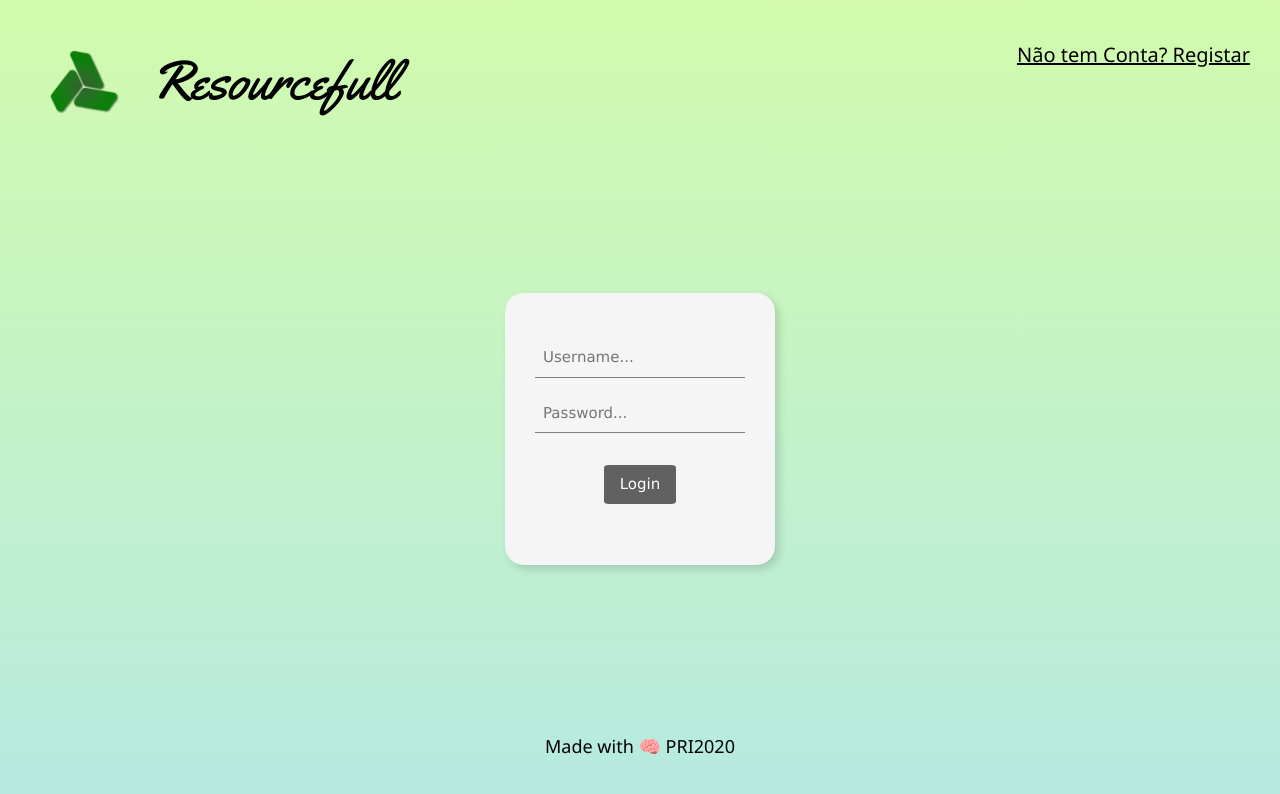
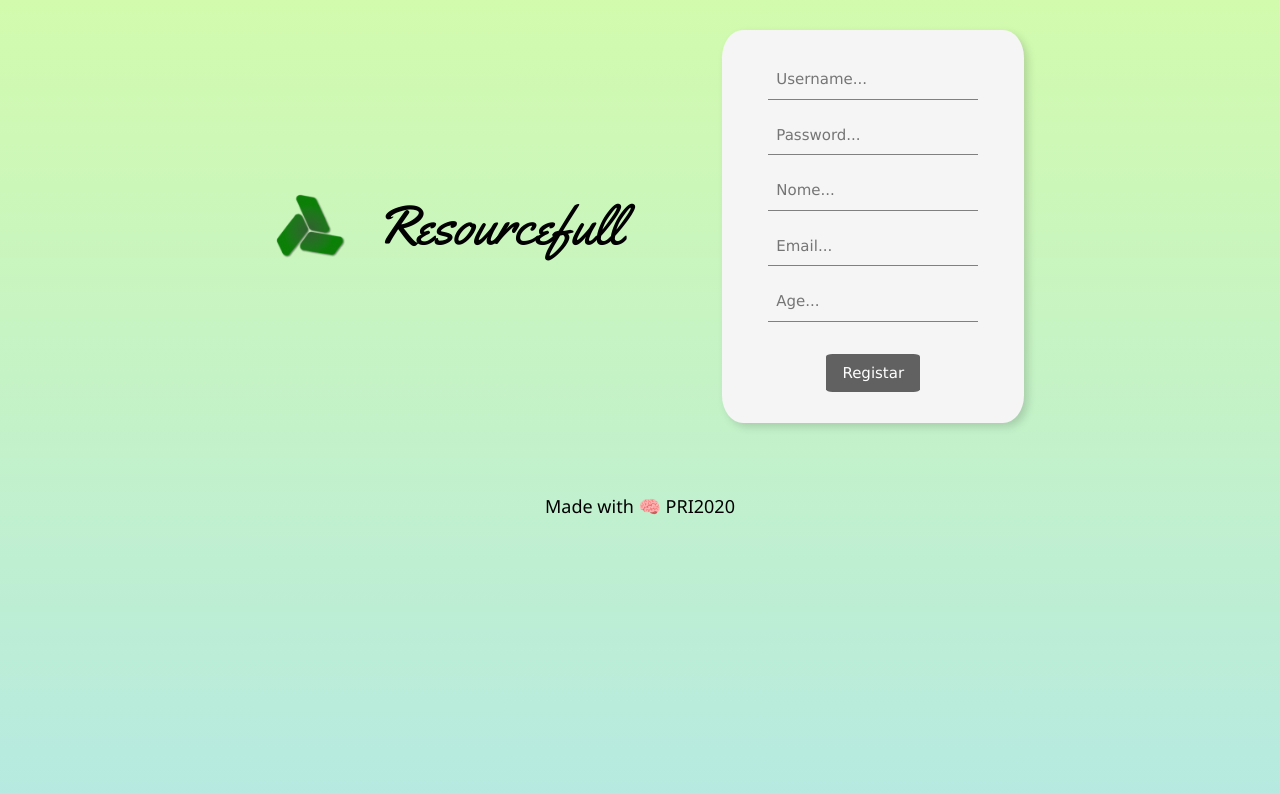
Before and after one commit to nuno-aac/TrabalhoPRI, a React (Create React App) app in the folder ReactRecursos/resourcefull/: page /users/register in a window 1280 px wide. Before the commit this address led to /users/login. Shown: the top 794 px of the page. Built offline with nearby package versions, Linux system fonts and the light colour scheme.

Commit message:
Registo a funcionar

```diff
--- a/ReactRecursos/resourcefull/src/App.js
+++ b/ReactRecursos/resourcefull/src/App.js
@@ -2,7 +2,6 @@ import './stylesheets/style.css';
 import './stylesheets/docstyles.css';
 import './stylesheets/instyles.css';
 
-import Login from './components/login'
 import ProtectedRoute from './components/protectedRoute'
 import {ProvideAuth} from './contexts/authcontext'
 
@@ -11,8 +10,12 @@ import {
   Switch,
   Route,
 } from "react-router-dom";
+
+import Login from './components/login'
+import Register from './components/register';
 import HomeScreen from './components/homeScreen';
 import Recursos from './components/recursos';
+import Recurso from './components/recurso';
 
 function App() {
   return (
@@ -22,9 +25,15 @@ function App() {
           <Route exact path="/users/login">
             <Login/>
           </Route >
+          <Route exact path="/users/register">
+            <Register />
+          </Route >
           <ProtectedRoute path="/">
             <Route exact path='/recursos'>
               <Recursos />
+            </Route>
+            <Route exact path='/recurso'>
+              <Recurso />
             </Route>
             <Route exact path='/'>
               <HomeScreen />
--- a/ReactRecursos/resourcefull/src/components/login.js
+++ b/ReactRecursos/resourcefull/src/components/login.js
@@ -31,7 +31,7 @@ function Login() {
             <div className="dt-login-container">
                 <div className="dt-login dt-round w3-container dt-login-form">
                     <input className="w3-input w3-margin-bottom dt-input" value={username} onChange={(e) => setUsername(e.target.value)} placeholder="Username..." />
-                    <input className="w3-input w3-margin-bottom dt-input" value={password} onChange={(e) => setPassword(e.target.value)} placeholder="Password..." />
+                    <input className="w3-input w3-margin-bottom dt-input" type="password" value={password} onChange={(e) => setPassword(e.target.value)} placeholder="Password..." />
                     <div className="w3-btn w3-dark-gray dt-round w3-margin" onClick={handleLogin} >Login</div>
                 </div>
             </div>
--- a/ReactRecursos/resourcefull/src/components/recursos.js
+++ b/ReactRecursos/resourcefull/src/components/recursos.js
@@ -13,7 +13,7 @@ function Recursos() {
         axios.get('http://localhost:6969/recursos', { withCredentials:true })
         .then(dados => {
             console.log(dados.data)
-            setRecursos(dados.data.recursosPriv)
+            setRecursos(dados.data.recursosPublic)
             setIsLoading(false)
         })
         .catch(err => { console.log(err) })
--- a/ReactRecursos/resourcefull/src/components/register.js
+++ b/ReactRecursos/resourcefull/src/components/register.js
@@ -1,9 +1,8 @@
 import '../stylesheets/style.css';
 import '../stylesheets/docstyles.css';
-import '../stylesheets/instyles.css';
 import { useState } from 'react';
-import { useAuth } from '../contexts/authcontext';
-import { useHistory, useLocation } from 'react-router-dom';
+import { useHistory } from 'react-router-dom';
+import axios from 'axios';
 
 
 function Login() {
@@ -13,15 +12,15 @@ function Login() {
     let [email, setEmail] = useState('')
     let [age, setAge] = useState('')
 
-    let auth = useAuth();
     let history = useHistory();
-    let location = useLocation();
-
-    let { from } = location.state || { from: { pathname: "/" } };
 
     function handleRegister() {
-        auth.signin(username, password, () => { history.push("/"); history.replace(from) })
-        console.log(auth.user)
+        axios.post('http://localhost:6969/users/register',{id:username,password:password,nome:name,email:email,age:age})
+        .then(dados => {
+            console.log(dados)
+            history.push("/users/login");
+        })
+        .catch(err => console.log(err))
     }
 
     return (
@@ -30,18 +29,18 @@ function Login() {
                 <img class="dt-header-logo" alt="Logo" src="/images/logorelevo.png" />
                 <h1 class="dt-name">Resourcefull</h1>
                 <div class="dt-login-container">
-                    <div class="dt-register dt-round w3-padding-left w3-padding-right"></div>
+                    <div class="dt-register dt-round w3-padding-left w3-padding-right">
+                        <form class="w3-container dt-login-form" action="/users/register" method="POST">
+                            <input className="w3-input w3-margin-bottom dt-input" value={username} onChange={(e) => setUsername(e.target.value)} placeholder="Username..." />
+                            <input className="w3-input w3-margin-bottom dt-input" type="password" value={password} onChange={(e) => setPassword(e.target.value)} placeholder="Password..." />
+                            <input className="w3-input w3-margin-bottom dt-input" value={name} onChange={(e) => setName(e.target.value)} placeholder="Nome..." />
+                            <input className="w3-input w3-margin-bottom dt-input" value={email} onChange={(e) => setEmail(e.target.value)} placeholder="Email..." />
+                            <input className="w3-input w3-margin-bottom dt-input" type='number' value={age} onChange={(e) => setAge(e.target.value)} placeholder="Age..." />
+                            <div class="w3-btn w3-dark-gray dt-round w3-margin" onClick={handleRegister}>Registar</div>
+
+                        </form>
+                    </div>
                 </div>
-                <form class="w3-container dt-login-form" action="/users/register" method="POST">
-                    <input class="w3-input w3-margin-bottom dt-input" type="text" name="id" placeholder="Username..." />
-                    <input class="w3-input w3-margin-bottom dt-input" type="password" name="password" placeholder="Password..." />
-                    <input class="w3-input w3-margin-bottom dt-input" type="text" name="nome" placeholder="Nome..." />
-                    <input class="w3-input w3-margin-bottom dt-input" type="text" name="email" placeholder="Email..." />
-                    <input class="w3-input w3-margin-bottom dt-input" type="number" name="age" placeholder="Idade..." />
-                    <input type="hidden" name="access" value="USER" />
-                    <input type="hidden" name="dataRegisto" value="{}" />
-                    <div class="w3-btn w3-dark-gray dt-round w3-margin" onClick={handleRegister}>Registar</div>
-                </form>
             </div>
             <div class="dt-footer-login">
                 <h5 class="w3-center">Made with 🧠 PRI2020</h5>
--- a/ReactRecursos/resourcefull/src/stylesheets/docstyles.css
+++ b/ReactRecursos/resourcefull/src/stylesheets/docstyles.css
@@ -54,9 +54,10 @@
     background-color: whitesmoke;
     box-shadow: 4px 4px 9px 0 rgba(0, 0, 0, 0.15);
 
-    padding: 4em;
-    padding-top: 3em;
-    padding-bottom: 3em;
+    padding: 2em;
+    padding-top: 2em;
+    padding-bottom: 1em;
+    margin-left: 100px;
 }
 
 .dt-login-form{
```
Also changed, not shown: 1 other file (tests, documents, lock files or other folders).
